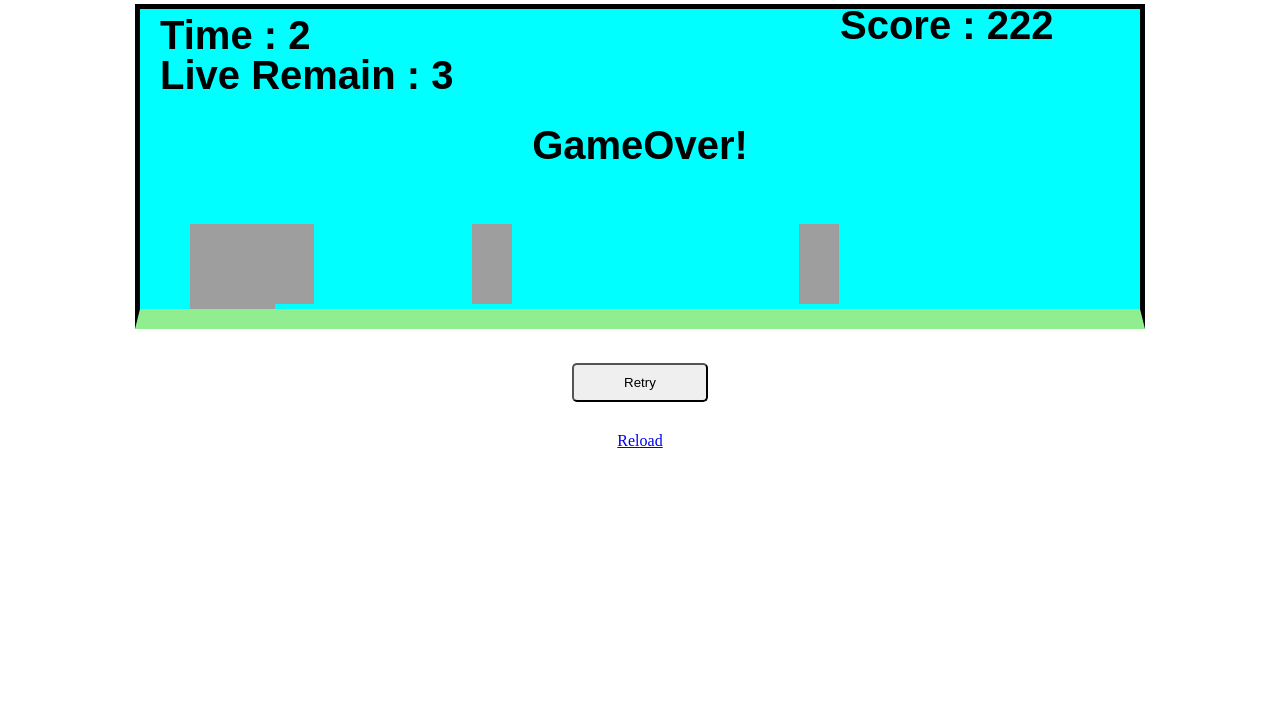
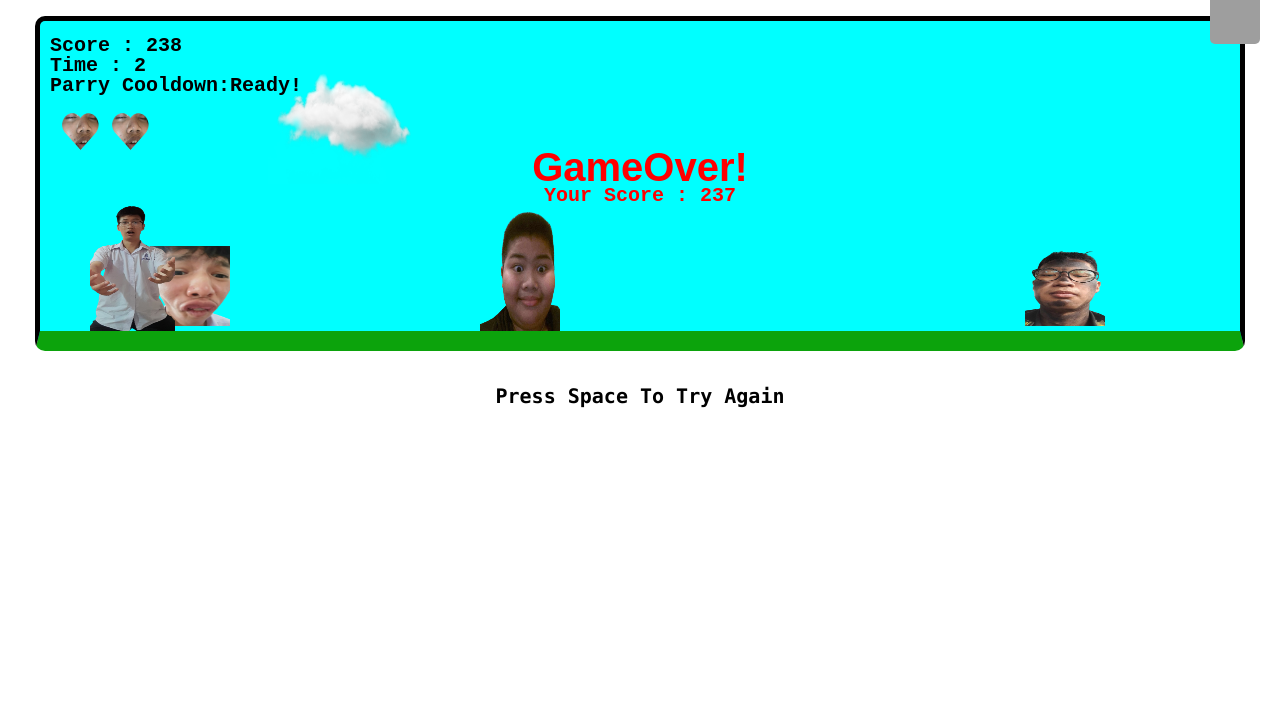
Before and after one commit to EclipseNonZ/Tester001pleaseWork, a plain HTML site: page index.html in a window 1280 px wide. Shown: the part 76-800 px from the top of the page. Drawn offline with Linux system fonts and the light colour scheme; grey boxes are pictures that could not be loaded.

Commit message:
Add files via upload

```diff
--- a/index.html
+++ b/index.html
@@ -7,16 +7,17 @@
     <title>Document</title>
 </head>
 <body>
-    <h1>Mario Runner Game</h1>
+    <h1 class="title">NonZ want to Dodge The Thug</h1>
     <div class="Board">
         <canvas id = "Board"></canvas>
     </div>
 
-    <div class="RetryButton">
-        <button id="RetryButton" class="RetryButton">Retry</button>
-    </div>
+    <br>
 
-    <a href="index.html">Reload</a>
+    <h2 id="RetryDisplay" >Press Space To Try Again</h2>
+
+
+    <a href="index.html"><img id="Reload" src="https://imgs.search.brave.com/0OYZa6s6Hl50URszh21m6pbHfCvIVR_PyRzNZTgpjsw/rs:fit:860:0:0:0/g:ce/aHR0cHM6Ly90NC5m/dGNkbi5uZXQvanBn/LzA3LzcyLzE1LzAx/LzM2MF9GXzc3MjE1/MDEyMV9yek5FT29i/VkRQaURZUG5MZGsx/U3RNZ3dPZkQyMXVx/bS5qcGc" alt=""></a>
     <script src="script.js"></script>
 </body>
 </html>
--- a/script.js
+++ b/script.js
@@ -1,104 +1,122 @@
-
-/*
-
-Canvas using X,Y
-.moveTo //StartingPoint
-.LineTo //Line to ending point
-.LineWidth //SetWidth
-.strokeStyle //Setting color
-.stroke() //ChangeColor
-.beginPath() //Create new path
-.closePath() //Stop path
-.fillStyle //set color and shadow
-.fill() //Fill color
-.fillRect(x,y,width,height) //Create Triangle
-.stroleRect(x,y,width,height) //Create Empty triangle
-.fillText(Message,x,y) // fill text
-.strokeText(Message,x,y) // fill text empty font
-.font = [normal][italic][normal | bold][size][font]
-.drawImage(source,x,y,width,height)
-
-*/
-
-
-//Default , Player
+// Default, Player
 let board;
-let boardWidth = 1000;
+let boardWidth = 1200;
 let boardHeight = 300;
 let context;
 let playerWidth = 85;
-let playerHeight = 85;
+let playerHeight = 150;
 let playerX = 50;
-let playerY = 215;
-let playerImg ;
+let playerY = 150;
+let playerImg;
 let player = {
-    x:playerX,
-    y:playerY,
-    width:playerWidth,
-    height:playerHeight
-}
+    x: playerX,
+    y: playerY,
+    width: playerWidth,
+    height: playerHeight
+};
+let playerParry = false;
 let gameOver = false;
 let score = 0;
 let time = 0;
-let live = 3;
+let life = 3;
 
-//Object
-let boxImg;
-let boxWidth = 40;
-let boxHeight = 80;
-let boxX = 800;
-let boxY = 215;
+// Object
+
+let touched = false;
 
 // Setting Object
 let boxesArray = [];
-let boxSpeed = -3;
+let boxSpeed = -8; //TODO
 
-//Gravity , Velocity
+// Gravity, Velocity
 let VelocityY = 0;
 let Gravity = 0.25;
 
 
-let Retry = document.getElementById("RetryButton")
+//RetryButton
+let Retry = document.getElementById("RetryDisplay");
+let canParry = true;  // Flag to control parry availability
+let parryCooldown = 3000;  // 1 second cooldown for parry
+let parryCooldownDisplay = 0;
 
 
+let lifeIMG = new Image();
+lifeIMG.src = "life.png";
+let lifeWidth = 40;
+let lifeHeight = 40;
+//Animation
 
+//TODO
+let playerFrame = [
+    "Walk2.png",
+    "Walk1.png"
+]
+let playeGameOverFrame = "GameOverAnimation.png" //TODO
+let playerJumpFrame = "Jump.png";
+let playerParryFrame = "Parry.png";
+//TODO
 
-console.log(player)
-window.onload = function() {
-    //Display
+let playerFrameIndex = 0;
+let playerFrameCount = playerFrame.length;  // Assuming the sprite has 5 frames
+let playerFrameWidth = 85; // Width of each frame in the spritesheet
+let frameDelay = 5;  // Number of updates before switching frame
+let frameCounter = 0;
+
+//Cloud
+let cloudImg = new Image();
+cloudImg.src = "cloud.png";
+let cloudWidth = 160;
+let cloudHeight = 160;
+let cloudX = 1300;
+let cloudY = 10;
+let cloudArray = [];
+let cloudSpeed = -8
+
+//Box
+
+// Load box images
+let box1Img = new Image();
+
+let box2Img = new Image();
+
+let box3Img = new Image()
+box1Img.src = "Object1.png";
+box2Img.src = "Object2.png";
+box3Img.src = "Object3.png";
+
+console.log(player);
+window.onload = function () {
+    // Display
     board = document.getElementById("Board");
     board.height = boardHeight;
     board.width = boardWidth;
-    context = Board.getContext("2d");
+    context = board.getContext("2d");
 
-    //Player
+    // Player
     playerImg = new Image();
-    playerImg.src = "https://imgs.search.brave.com/64SiLwVocD46p33brIbQvA9yGh4kYXaaKClnQCDAdxk/rs:fit:860:0:0:0/g:ce/aHR0cHM6Ly9wbmdm/cmUuY29tL3dwLWNv/bnRlbnQvdXBsb2Fk/cy9tYXJpby03NS0y/NTh4MzAwLnBuZw";
-    playerImg.onload = function(){
-        context.drawImage(playerImg,player.x,player.y,player.width,player.height);
-    }
+    playerImg.src = playerFrame[playerFrameIndex];
+    playerImg.onload = function () {
+        context.drawImage(playerImg, player.x, player.y, player.width, player.height);
+    };
 
-    //request animation frame
+    // Request animation frame
     requestAnimationFrame(update);
 
-    document.addEventListener("keydown",movePlayer);
-    Retry.addEventListener("click",gameReset)
+    document.addEventListener("keydown", movePlayer);
 
-    boxImg = new Image();
-    boxImg.src = "https://imgs.search.brave.com/rCwzgfqJCiOhPZXu09NZoQvYZ4Eym6ptNDsmHZdGdRs/rs:fit:860:0:0:0/g:ce/aHR0cHM6Ly91cGxv/YWQud2lraW1lZGlh/Lm9yZy93aWtpcGVk/aWEvY29tbW9ucy85/LzkzL01hcmlvX3Bp/cGUucG5nPzIwMTUw/ODE4MDEzODE5";//TODO
-
-
+    createCloudWithRandomInterval();
     createBoxWithRandomInterval();
-}
+};
 
 // Function to create a box at a random time interval
 function createBoxWithRandomInterval() {
-    setTimeout("",2)
-    if(gameOver) {
+
+    if (gameOver) {
         return;
     }
 
     createBox(); // Create a box
+    context.drawImage(playerImg, player.x, player.y, player.width, player.height);
 
     // Generate a random time between 1 and 3 seconds (1000 to 3000 milliseconds)
     let randomTime = rnd(1000, 2500);
@@ -107,123 +125,274 @@ function createBoxWithRandomInterval() {
     setTimeout(createBoxWithRandomInterval, randomTime);
 }
 
-
-function rnd(min,max){
-    return Math.floor((Math.random() * (max - min +1))+ min)
+function rnd(min, max) {
+    return Math.floor((Math.random() * (max - min + 1)) + min);
 }
 
-//Update Function
+// Update Function
 function update() {
-    requestAnimationFrame(update); //Always update animation
+    requestAnimationFrame(update); // Always update animation
 
+    if (gameOver) {
+        return;
+    }
 
-    if(gameOver){
-        return
+    context.clearRect(0, 0, board.width, board.height);
+    VelocityY += Gravity;
+    if(playerParry){
+        playerImg.src = playerParryFrame;
+    }else{
+        if(player.y < playerY){
+            playerImg.src = playerJumpFrame;
+        }
+
+        else{
+            updatePlayerFrame();
+            playerImg.src = playerFrame[playerFrameIndex];
+        }
+    }
+    for (let index = 0; index < cloudArray.length; index++) {
+
+        let cloud = cloudArray[index];
+        cloud.x += cloudSpeed;
+        context.drawImage(cloud.img, cloud.x, cloud.y, cloud.width, cloud.height);
     }
 
 
-    context.clearRect(0,0,board.width,board.height);
-    VelocityY += Gravity;
-
-    player.y = Math.min(player.y + VelocityY,playerY);
-    context.drawImage(playerImg,player.x,player.y,player.width,player.height);
+    player.y = Math.min(player.y + VelocityY, playerY);
+    context.drawImage(playerImg, player.x, player.y, player.width, player.height);
 
     for (let index = 0; index < boxesArray.length; index++) {
         let box = boxesArray[index];
-        box.x += boxSpeed;
-        context.drawImage(box.img , box.x , box.y,box.width,box.height)
+        box.x += box.Speed;
+        context.drawImage(box.img, box.x, box.y, box.width, box.height);
 
-        if(onCollision(player,box)){
+        if (onCollision(player, box)) {
             gameOver = true;
+            life -= 1;
 
+
+            playerImg.src = playeGameOverFrame;
+            context.drawImage(playerImg, player.x, player.y, player.width, player.height);
             context.font = "normal bold 40px Arial";
             context.textAlign = "center";
-            context.fillText("GameOver!",boardWidth/2,boardHeight/2);
+            context.fillStyle = "red";
+            context.fillText("GameOver!", boardWidth / 2, boardHeight / 2);
+
+            context.font = "normal bold 20px Monospace";
+            context.fillText("Your Score : "+score,boardWidth/2 ,(boardHeight/2)+20);
+
+
+            setTimeout(() => {
+                Retry.style.display = "block";
+            }, 500);
         }
     }
+
+
+    context.fillStyle = "black";
     score++;
-    time+= 0.01;
-    context.font = "normal bold 40px Arial";
+    time += 0.01;
+    context.font = "normal bold 20px Monospace";
     context.textAlign = "left";
-    context.fillText("Score : "+score,700,30);
-    context.fillText("Time : "+time.toFixed(0),20,40)
-    context.fillText("Live Remain : "+live,20,80)
-    if(time >= 60 ){
+    context.fillText("Score : " + score, 10, 20);
+    context.fillText("Time : " + time.toFixed(0), 10, 40);
+    for (let i = 0; i < life; i++) {
+        // Adjust the X position of each heart based on its index
+        context.drawImage(lifeIMG, 20 + (lifeWidth + 10) * i, 80, lifeWidth, lifeHeight);
+    }
+
+    if(parryCooldownDisplay > 0){
+        context.fillText("Parry Cooldown:"+parryCooldownDisplay.toFixed(0)/1000 , 10 , 60)
+        parryCooldownDisplay -= 10;
+    }else{
+        context.fillText("Parry Cooldown:Ready!" , 10 , 60)
+    }
+    if (time == 60) {
         gameOver = true;
-        context.font = "normal bold 40px Arial";
+        context.font = "normal bold 20px Monospace";
         context.textAlign = "center";
-        context.fillText("You Won! With Score :"+score,boardWidth/2,boardHeight/2);
+        context.fillText("You Won! With Score :" + score, boardWidth / 2, boardHeight / 2);
+
+        setTimeout(() => {
+            Retry.style.display = "block";
+        }, 500);
     }
+}
+
+function movePlayer(e) {
+
+    if (e.code == "Space" && gameOver &&life > 0) {
+        Retry.innerHTML = "Wait..."
+        setTimeout(() => {
+            gameReset()
+            Retry.innerHTML = "Press Space To Try Again"
+        }, 1000);
+    }
+
+    if (gameOver) {
+        return;
+    }
+
+    if (e.code === "Space" && player.y === playerY && !gameOver) {
+        VelocityY = -9;
+    }
+
+    if (e.code === "KeyF"){
+        if(player.y == playerY){
+            parry()
+        }
+    }
+}
+
+function createBox(e) {
+    if (gameOver) {
+        return;
+    }
+    let randomType = rnd(1, 3); // Randomly choose between 1 and 2
+    let boxImg,boxWidth, boxHeight, boxSpeed , boxY ,boxX = 1300;
+
+    if (randomType === 1) {
+        boxImg = box1Img;
+        boxWidth = 80;
+        boxHeight = 80;
+        boxSpeed = -5; // Default speed
+        boxY = 215;
+    } else if (randomType === 2) {
+        boxImg = box2Img;
+        boxWidth = 80; // Different size for box2
+        boxHeight = 80;
+        boxSpeed = -5; // Faster speed for box2
+        boxY = 215;
+    } else {
+        boxImg = box3Img;
+        boxWidth = 80; // Different size for box2
+        boxHeight = 150;
+        boxSpeed = -5; // Faster speed for box2
+        boxY = 175;
+    }
+
+
+    let box = {
+        img: boxImg,
+        x: boxX,
+        y: boxY,
+        width: boxWidth,
+        height: boxHeight,
+        Speed: boxSpeed
+    };
+
+    boxesArray.push(box);
+
+    if (boxesArray.length > 5) {
+        boxesArray.shift();
+    }
+}
+
+function onCollision(obj1, obj2) {
+    return obj1.x+20 < (obj2.x + obj2.width) && (obj1.x-20 + obj1.width) > obj2.x // Crash in X move
+        && obj1.y < (obj2.y + obj2.height) && (obj1.y + obj1.height) > obj2.y; // Crash in Y move
+}
+
+function parry(){
+    if (!canParry) return;  // If parry is on cooldown, do nothing
+
+    playerParry = true;  // Show parry animation
+    canParry = false;  // Set parry to unavailable
+    parryCooldownDisplay = parryCooldown;
+
+    // Handle parry logic
+    for (let i = 0; i < boxesArray.length; i++) {
+        let box = boxesArray[i];
+        if(parryAble(player, box)){
+            boxesArray.splice(i, 1);  // Remove box if parried
+        }
+    }
+
+    setTimeout(() => {
+        playerParry = false
+    }, 250);
+
+    // Start cooldown timer
+    setTimeout(() => {
+        canParry = true;  // Reset parry cooldown after 1 second
+    }, parryCooldown);
 }
 
 
 
-function movePlayer(e){
 
-    if(gameOver){
-        return
-    }
-
-    if(e.code == "Space" && player.y == playerY){
-        VelocityY = -10;
-    }
+function parryAble(obj1,obj2){
+    return obj1.x-100 < (obj2.x + obj2.width) && (obj1.x+50 + obj1.width) > obj2.x // Crash in X move
+        && obj1.y < (obj2.y + obj2.height) && (obj1.y + obj1.height) > obj2.y; // Crash in Y move
 
 }
 
-function createBox(e){
-
-    setTimeout("",2)
-
-    if(gameOver){
+function gameReset() {
+    if (!gameOver) {
         return;
     }
 
+    if (life > 0) {
+        gameOver = false;
+        Retry.style.display = "none"; // Hide the Retry button
 
+        parryCooldownDisplay = 0
+        canParry = true;
+        score = 0;
+        time = 0;
+        boxesArray = [];
+        VelocityY = 0; // Reset gravity effect
+        player.y = playerY; // Reset player position
 
-    let box = {
-        img:boxImg,
-        x:boxX,
-        y:boxY,
-        width:boxWidth,
-        height:boxHeight
-    }
-
-    boxesArray.push(box);
-
-    if(boxesArray.length > 5){
-        boxesArray.shift;
+        createBoxWithRandomInterval(); // Restart creating boxes
     }
 }
 
-function onCollision(obj1,obj2){
-    return obj1.x < (obj2.x+obj2.width) && (obj1.x + obj1.width) > obj2.x //Crash in X move
-           && obj1.y < (obj2.y+obj2.height) && (obj1.y + obj1.height) > obj2.y //Crash in X move
+function updatePlayerFrame() {
+    frameCounter++;
+    if (frameCounter >= frameDelay) {
+        frameCounter = 0;
+        playerFrameIndex++;
+        if (playerFrameIndex >= playerFrameCount) {
+            playerFrameIndex = 0;  // Loop back to the first frame
+        }
+    }
+    return playerFrameIndex;
 }
 
-function gameReset(){
-    setTimeout(()=>{
-        console.log("WaitingFor 1 Sec")
-    },1000)
-    if(gameOver){
-        if(live > 0 ){
+function createCloudWithRandomInterval() {
 
-            gameOver = false;
+    if (gameOver) {
+        return;
+    }
 
-            live -= 1;
+    createCloud(); // Create a box
+
+    // Generate a random time between 1 and 3 seconds (1000 to 3000 milliseconds)
+    let randomTime = rnd(1000, 2500);
+
+    // Use setTimeout instead of setInterval to create boxes at random times
+    setTimeout(createCloudWithRandomInterval, randomTime);
+}
 
 
-            score = 0;
-            time = 0;
-            boxesArray = [];
-            VelocityY = 0; // Reset gravity effect
-            player.y = playerY; // Reset player position
-            wait(2000)
-        }
+function createCloud(e) {
+    if (gameOver) {
+        return;
+    }
+
+    let cloud = {
+        img: cloudImg,
+        x: cloudX,
+        y: cloudY,
+        width: cloudWidth,
+        height: cloudHeight
+    };
+
+    cloudArray.push(cloud);
+
+    if (cloudArray.length > 5) {
+        cloudArray.shift();
     }
 }
-
-function wait(ms) {
-    setTimeout(() => {
-        createBoxWithRandomInterval()
-    }, ms);
-}
--- a/style.css
+++ b/style.css
@@ -1,21 +1,60 @@
 *{
+    justify-items: center;
+    justify-content: center;
     text-align: center;
+    padding: 0;
+    margin: 0;
+    font-family: "Lucida Console", "Courier New", monospace;
+
 }
 
 #Board{
-    border-bottom: 20px solid lightgreen;
+    padding-top: 10px;
+    margin: 10px;
+    border-bottom: 20px solid rgb(12, 163, 12);
     background-color: aqua;
     border-left: 5px solid black;
     border-right: 5px solid black ;
     border-top: 5px solid black ;
+    border-radius: 10px;
 }
 
-.RetryButton{
-    border-radius: 5px ;
-    padding-top: 10px;
-    padding-right: 50px;
-    padding-left: 50px;
-    padding-bottom: 10px;
-    margin: 10px;
-    justify-content: center;
+#RetryButton {
+    position: absolute;
+    top: 50%;
+    left: 50%;
+    transform: translate(-50%, -50%);
+    padding: 10px 20px;
+    font-size: 20px;
+    background-color: #f44336; /* Red background */
+    color: white; /* White text */
+    border: none;
+    border-radius: 5px;
+    cursor: pointer;
+    display: none; /* Hidden by default */
 }
+
+#RetryButton:hover {
+    background-color: #d32f2f; /* Darker red on hover */
+}
+
+#Reload{
+    width: 50px;
+    height: 50px;
+    border-radius: 5px;
+    position: fixed;
+    top: 70px;
+    right: 20px;
+}
+
+.title{
+    font-size: 50px;
+    background-color: red;
+    border: black solid 2px;
+    margin-bottom: 20px;
+}
+
+#RetryDisplay {
+    font-size: 20px;
+    display: none; /* Hidden */
+}
```
Also changed, not shown: GameOverAnimation.png (added), Jump.png (added), Object1.png (added), Object2.png (added), Object3.png (added), Parry.png (added), Walk1.png (added), Walk2.png (added), Walk3.png (added), cloud.png (added), life.png (added).
